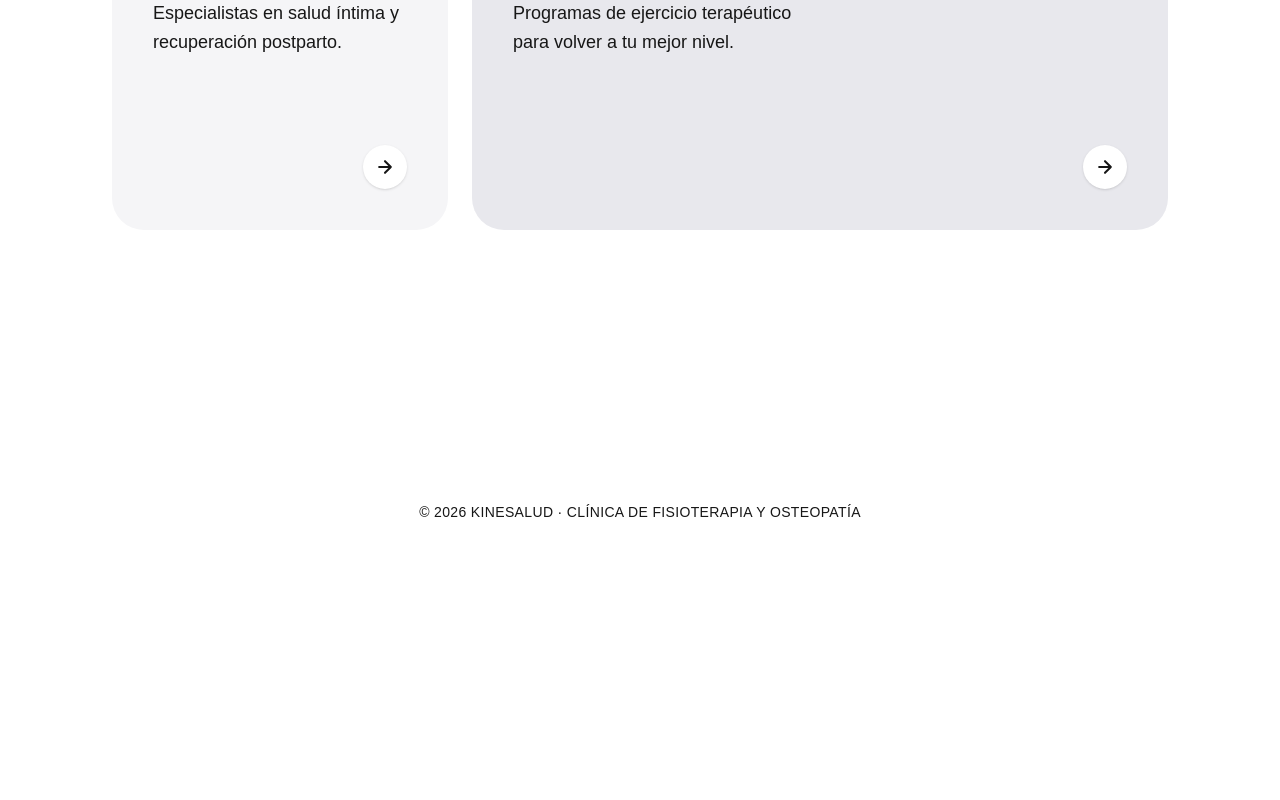
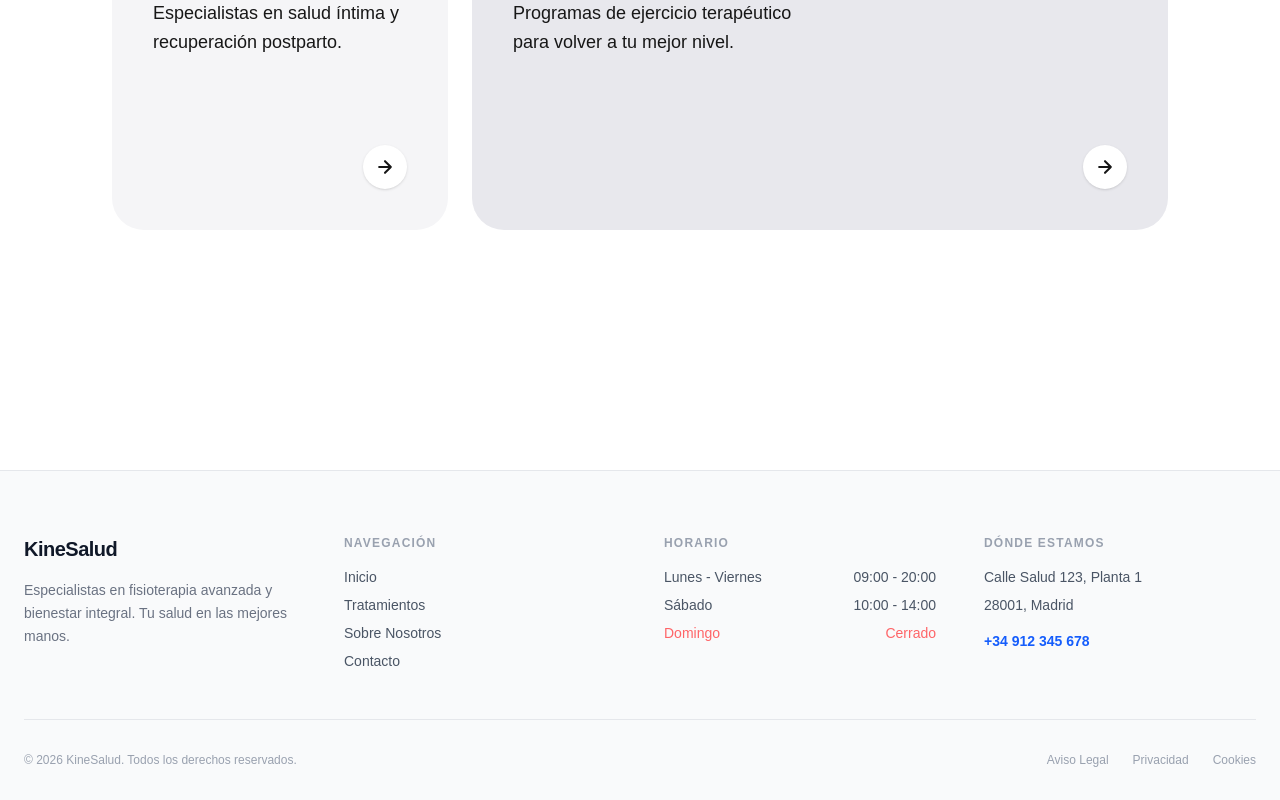
Before and after one commit to gernotroberto357zc-create/kinesalud, a Next.js app: page / in a window 1280 px wide. Shown: the part 1724-2524 px from the top of the page. Before the commit the page ends 2326 px from the top, so only its background shows below. Built offline with nearby package versions, Linux system fonts and the light colour scheme.

Commit message:
Design: Integración de footer profesional

```diff
--- a/app/page.tsx
+++ b/app/page.tsx
@@ -1,5 +1,6 @@
 // app/page.tsx
 import { Services } from "@/components/Services";
+import Footer from "@/components/Footer"; // 1. Importamos el nuevo componente
 
 export default function Home() {
   return (
@@ -33,7 +34,7 @@ export default function Home() {
       </section>
 
       {/* Bento Grid con fondo suave de clínica */}
-      <section id="servicios" className="bg-clinic-bg py-24 rounded-[48px] mx-4">
+      <section id="servicios" className="bg-clinic-bg py-24 rounded-[48px] mx-4 mb-12"> {/* Añadido mb-12 para separar del footer */}
         <div className="max-w-6xl mx-auto px-6">
           <div className="mb-16 flex flex-col md:flex-row md:items-end justify-between gap-6">
             <div>
@@ -50,11 +51,9 @@ export default function Home() {
         </div>
       </section>
 
-      <footer className="py-20 text-center">
-        <p className="text-clinic-muted text-sm tracking-wide">
-          © 2026 KINESALUD · CLÍNICA DE FISIOTERAPIA Y OSTEOPATÍA
-        </p>
-      </footer>
+      {/* 2. Sustituimos el footer viejo por el componente profesional */}
+      <Footer />
+
     </main>
   );
 }
--- /dev/null
+++ b/components/Footer.tsx
@@ -0,0 +1,61 @@
+import React from 'react';
+
+const Footer = () => {
+  return (
+    <footer className="bg-gray-50 border-t border-gray-200 pt-16 pb-8">
+      <div className="max-w-7xl mx-auto px-6">
+        <div className="grid grid-cols-1 md:grid-cols-4 gap-12 mb-12">
+
+          {/* Columna 1: Logo y Eslogan */}
+          <div className="col-span-1 md:col-span-1">
+            <h3 className="text-xl font-semibold tracking-tight text-gray-900 mb-4">KineSalud</h3>
+            <p className="text-sm text-gray-500 leading-relaxed">
+              Especialistas en fisioterapia avanzada y bienestar integral. Tu salud en las mejores manos.
+            </p>
+          </div>
+
+          {/* Columna 2: Enlaces rápidos */}
+          <div>
+            <h4 className="text-xs font-bold uppercase tracking-widest text-gray-400 mb-4">Navegación</h4>
+            <ul className="space-y-2 text-sm text-gray-600">
+              <li><a href="#" className="hover:text-blue-600 transition-colors">Inicio</a></li>
+              <li><a href="#" className="hover:text-blue-600 transition-colors">Tratamientos</a></li>
+              <li><a href="#" className="hover:text-blue-600 transition-colors">Sobre Nosotros</a></li>
+              <li><a href="#" className="hover:text-blue-600 transition-colors">Contacto</a></li>
+            </ul>
+          </div>
+
+          {/* Columna 3: Horario */}
+          <div>
+            <h4 className="text-xs font-bold uppercase tracking-widest text-gray-400 mb-4">Horario</h4>
+            <ul className="space-y-2 text-sm text-gray-600">
+              <li className="flex justify-between"><span>Lunes - Viernes</span> <span>09:00 - 20:00</span></li>
+              <li className="flex justify-between"><span>Sábado</span> <span>10:00 - 14:00</span></li>
+              <li className="flex justify-between text-red-400"><span>Domingo</span> <span>Cerrado</span></li>
+            </ul>
+          </div>
+
+          {/* Columna 4: Ubicación */}
+          <div>
+            <h4 className="text-xs font-bold uppercase tracking-widest text-gray-400 mb-4">Dónde estamos</h4>
+            <p className="text-sm text-gray-600 mb-2">Calle Salud 123, Planta 1</p>
+            <p className="text-sm text-gray-600 mb-4">28001, Madrid</p>
+            <p className="text-sm font-semibold text-blue-600">+34 912 345 678</p>
+          </div>
+        </div>
+
+        {/* Línea inferior */}
+        <div className="border-t border-gray-200 pt-8 flex flex-col md:flex-row justify-between items-center text-xs text-gray-400">
+          <p>© 2026 KineSalud. Todos los derechos reservados.</p>
+          <div className="flex space-x-6 mt-4 md:mt-0">
+            <a href="#" className="hover:text-gray-600">Aviso Legal</a>
+            <a href="#" className="hover:text-gray-600">Privacidad</a>
+            <a href="#" className="hover:text-gray-600">Cookies</a>
+          </div>
+        </div>
+      </div>
+    </footer>
+  );
+};
+
+export default Footer;
```
